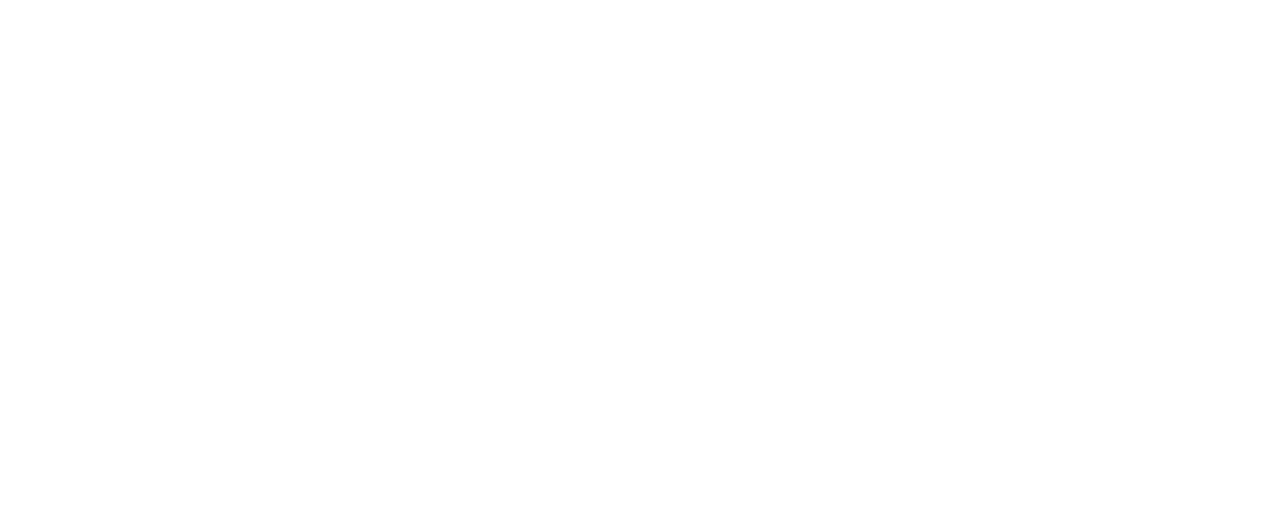
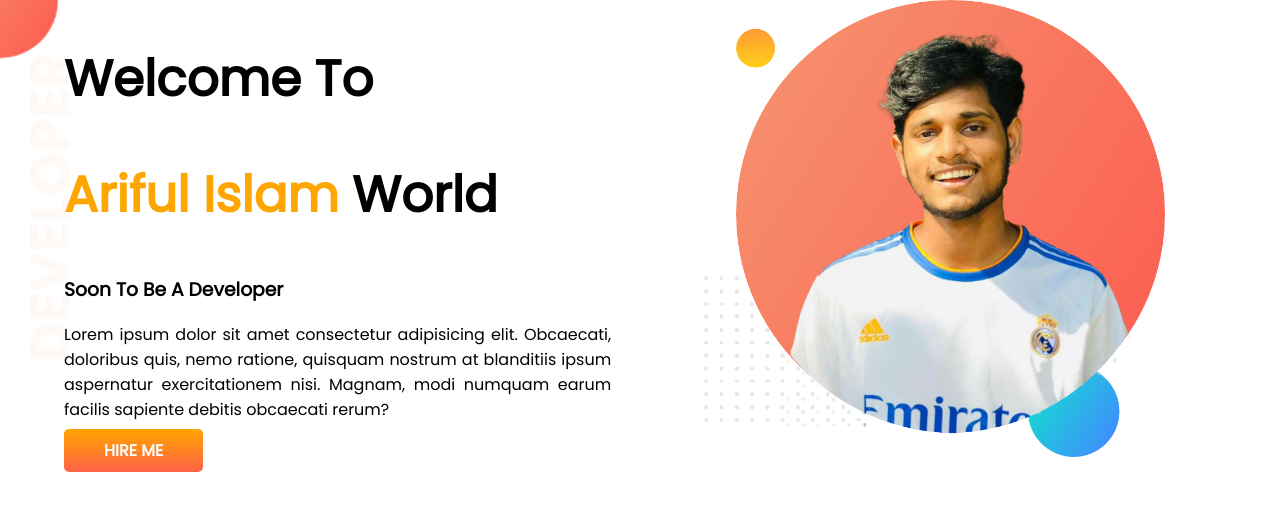
Before and after one commit to Arif-Islam/demo-portfolio, a plain HTML site: page index.html in a window 1280 px wide. Drawn offline with Linux system fonts and the light colour scheme.

Commit message:
introduction section done

```diff
--- a/index.html
+++ b/index.html
@@ -1,13 +1,34 @@
 <!DOCTYPE html>
 <html lang="en">
+
 <head>
     <meta charset="UTF-8">
     <meta http-equiv="X-UA-Compatible" content="IE=edge">
     <meta name="viewport" content="width=device-width, initial-scale=1.0">
     <title>Md Ariful Islams</title>
     <link rel="stylesheet" href="style.css">
+    <link rel="preconnect" href="https://fonts.googleapis.com">
+    <link rel="preconnect" href="https://fonts.gstatic.com" crossorigin>
+    <link href="https://fonts.googleapis.com/css2?family=Poppins&family=Roboto:wght@300&display=swap" rel="stylesheet">
 </head>
+
 <body>
 
+    <section class="introduction">
+        <div class="half-width">
+            <h1>Welcome To</h1>
+            <h1><span class="name">Ariful Islam</span> World</h1>
+            <h3>Soon To Be A Developer</h3>
+            <p>Lorem ipsum dolor sit amet consectetur adipisicing elit. Obcaecati, doloribus quis, nemo ratione,
+                quisquam nostrum at blanditiis ipsum aspernatur exercitationem nisi. Magnam, modi numquam earum facilis
+                sapiente debitis obcaecati rerum?</p>
+            <a class="hire-me" target="_blank" href="https://www.linkedin.com/in/arif-islam-3122a916b/">HIRE ME</a>
+        </div>
+        <div class="half-width">
+            <img src="images/my photo.png" alt="">
+        </div>
+    </section>
+
 </body>
+
 </html>
--- a/style.css
+++ b/style.css
@@ -0,0 +1,37 @@
+body{
+    font-family: 'Poppins', sans-serif;
+    margin: 0;
+}
+h1{
+    font-size: 50px;
+}
+.introduction{
+    display: flex;
+    margin-bottom: 50px;
+    background-image: url(images/top-banner.png);
+    background-repeat: no-repeat;
+}
+.name{
+    color: orange;
+}
+.half-width{
+    width: 50%;
+    padding-left: 5%;
+}
+.half-width img{
+    width: 80%;
+}
+.half-width p{
+    width: 95%;
+    text-align: justify;
+}
+.hire-me{
+    text-decoration: none;
+    font-size: 16px;
+    color: white;
+    background-image: linear-gradient(orange, tomato);
+    padding: 10px 40px 10px 40px;
+    border-radius: 5px;
+    text-align: center;
+    font-weight: bold;
+}
```
